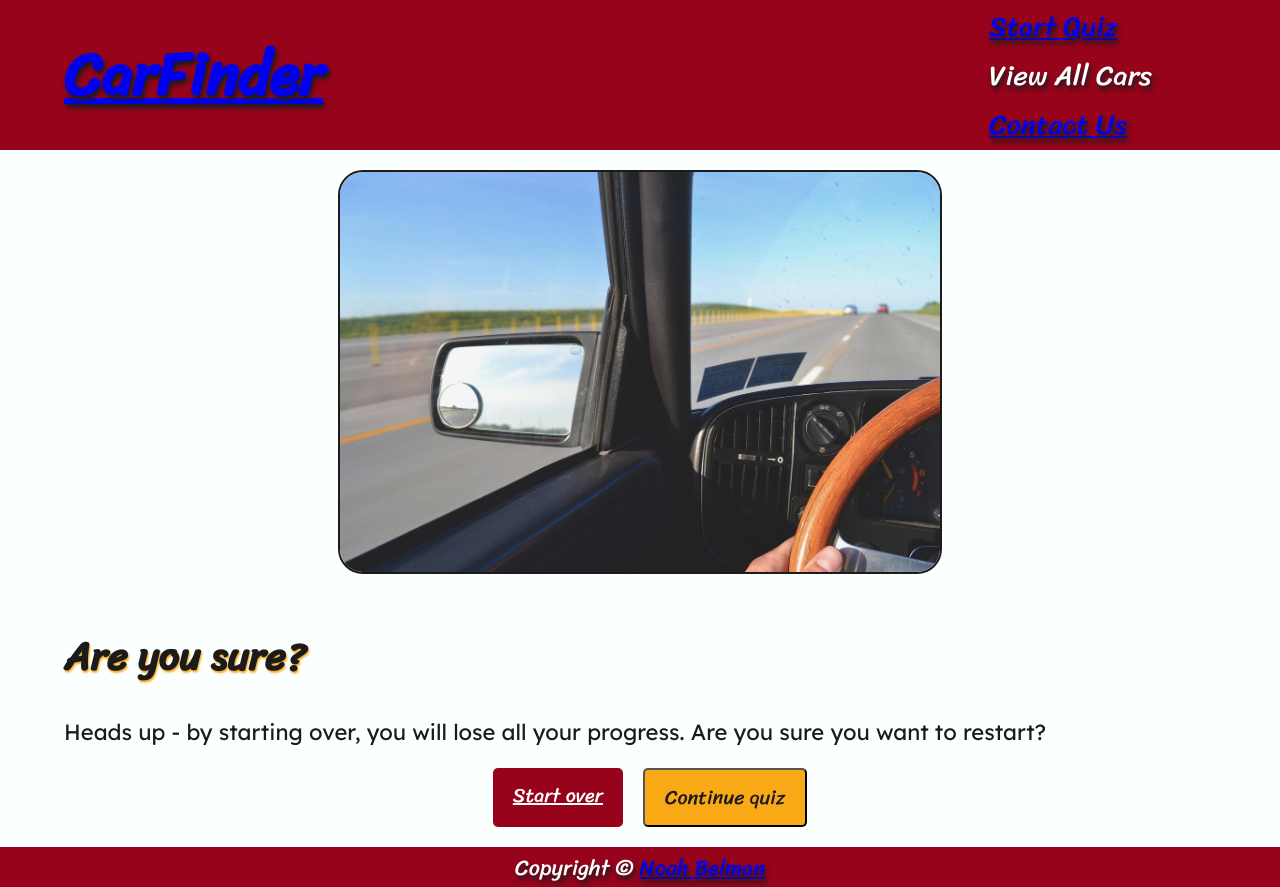
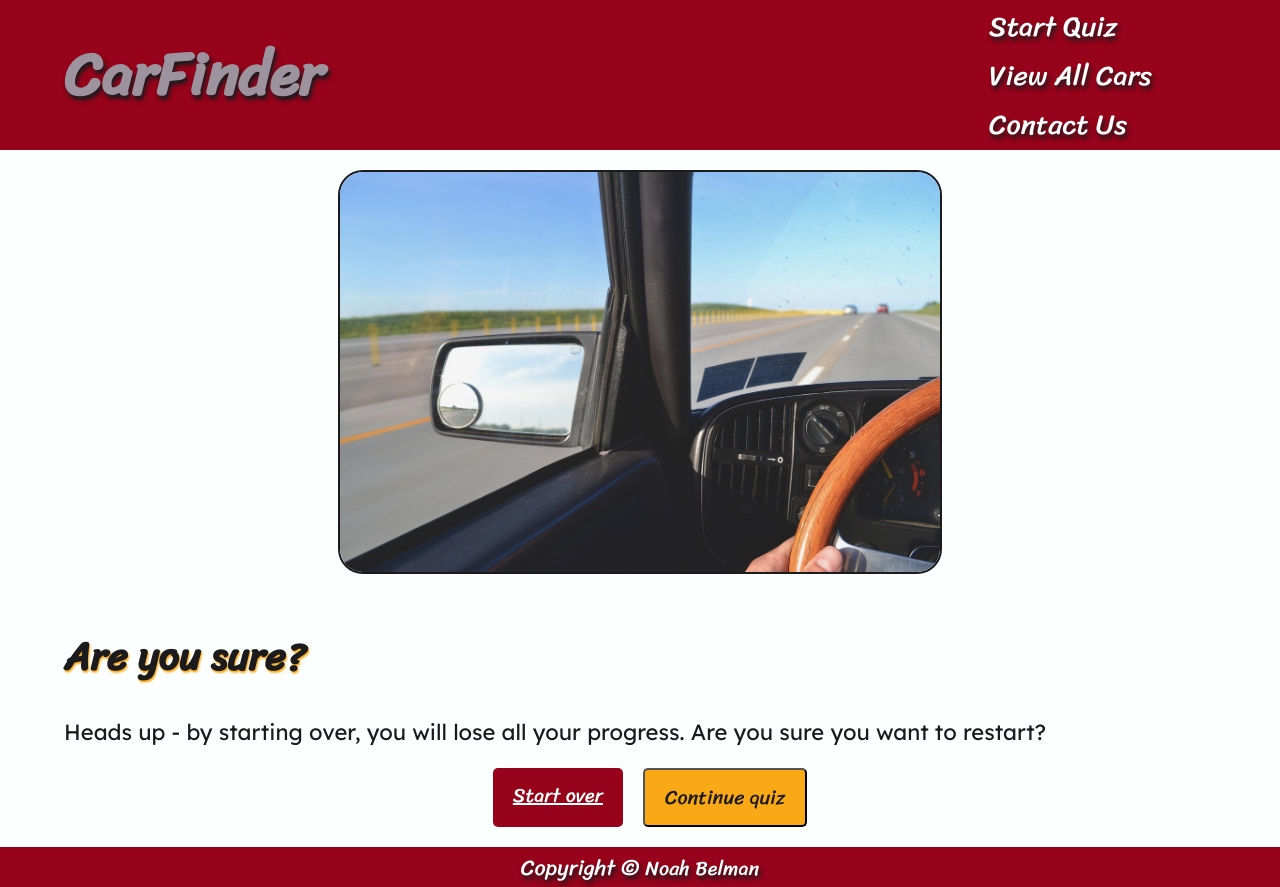
Before and after one commit to Nbelman1/unit1-final-project-carFinder, a React (Vite) app in the folder car-finder/: page /leave-confirmation in a window 1280 px wide. Built offline with nearby package versions, Linux system fonts and the light colour scheme.

Commit message:
Added styling to override default hyperlink style

```diff
--- a/car-finder/src/components/main-page/main.css
+++ b/car-finder/src/components/main-page/main.css
@@ -5,6 +5,13 @@
 /* red: #96031a */
 /* black: #FBFFFE */
 /* yellow: #FAA916 */
+
+.logo {
+    font-size: 60px;
+    color: #9d939f;
+    margin-left: 5vw;
+    text-shadow: 2px 4px 4px #1B1B1E;
+}
 
 .nav-container {
     background-color: #96031a;
@@ -23,6 +30,18 @@
     font-size: 28px;
 }
 
+/* overriding default styling of links */
+.nav-links a, .logo a {
+    background-color: transparent;
+    color: inherit;
+    padding: 0;
+    border-radius: 0;
+    font-size: inherit;
+    font-family: inherit;
+    text-decoration: none;
+    max-width: none;
+}
+
 .footer-container {
     background-color: #96031a;
     max-height: 4vh;
@@ -35,6 +54,14 @@
     justify-content: center;
     align-items: center;
     margin-top: 20px;
+}
+
+/* overriding styling of links */
+.footer-container a {
+    color: #fbfffe;
+    text-decoration: none;
+    font-family: "Sriracha", cursive;
+    font-size: 20px;
 }
 
 footer {
--- a/car-finder/src/index.css
+++ b/car-finder/src/index.css
@@ -85,20 +85,13 @@ fieldset {
 }
 
 .header-image {
-    width: 85%;
+    width: 60%;
     height: auto;
 }
 
 .container {
     margin-left: 5vw;
     margin-right: 5vw;
-}
-
-.logo {
-    font-size: 60px;
-    color: #9d939f;
-    margin-left: 5vw;
-    text-shadow: 2px 4px 4px #1B1B1E;
 }
 
 .centered {
```
